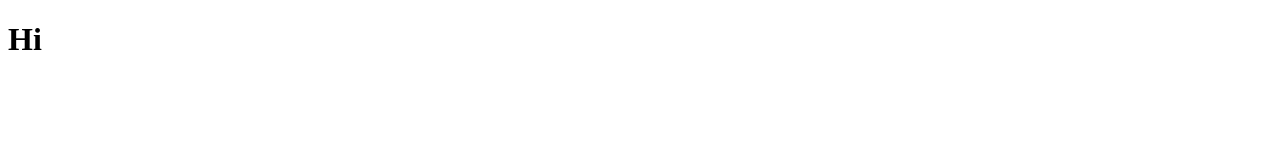
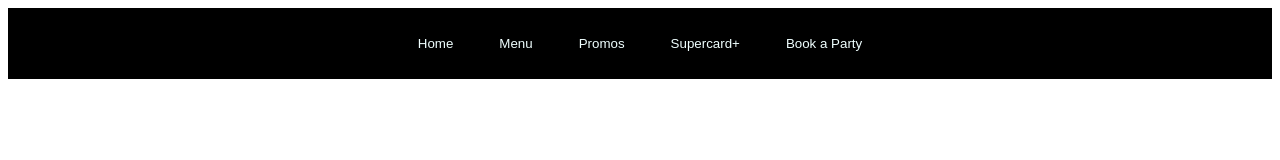
Before and after one commit to GemMichael/Project1, a plain HTML site: page menu.html in a window 1280 px wide. Drawn offline with Linux system fonts and the light colour scheme.

Commit message:
Header Menu

```diff
--- a/menu.html
+++ b/menu.html
@@ -4,8 +4,15 @@
     <meta charset="UTF-8">
     <meta name="viewport" content="width=device-width, initial-scale=1.0">
     <title>Shakey's Philippines</title>
+    <link rel="stylesheet" href="stylee.css">
 </head>
 <body>
-    <h1>Hi</h1>
+    <header>
+        <a class="link" href="index.html"><button>Home</button></a>
+        <a class="link" href="menu.html"><button>Menu</button></a>
+        <a class="link" href="promos.html"><button>Promos</button></a>
+        <a class="link" href="supercard+.html"><button>Supercard+</button></a>
+        <a class="link" href="bookaparty.html"><button>Book a Party</button></a>
+    </header>
 </body>
 </html>
```
Also changed, not shown: bookaparty.html (+8 -1 lines), index.html (+0 -1 lines), promos.html (+8 -1 lines), supercard+.html (+8 -1 lines).
